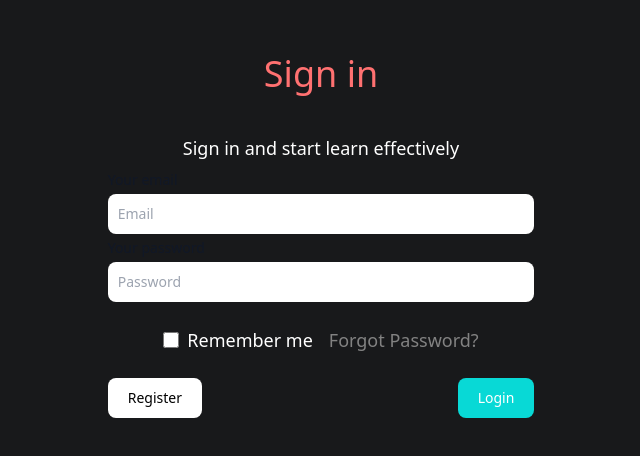
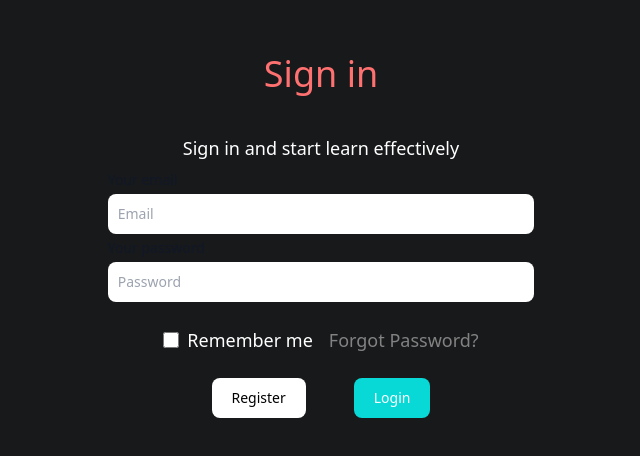
Before and after one commit to Ask-TU/Frontend_Arai_Tailwind, a Next.js app: page /login in a window 1280 px wide. Shown: the part 164-620 px from the top of the page, without its empty margins (319-959 px from the left). Built offline with nearby package versions, Linux system fonts and the light colour scheme.

Commit message:
Update index.js

```diff
--- a/src/pages/login/index.js
+++ b/src/pages/login/index.js
@@ -21,7 +21,7 @@ const index = () => {
     return (
         <main className='bg-18191B w-screen h-screen'>
             <div className='flex h-screen'>
-                <form className="m-auto w-2/6">
+                <form className="m-auto md:w-2/6">
                     <div gap={5} className='stack'>
                         <h1 className="text-center text-FF7171 text-2xl md:text-4xl mb-10 font-medium">Sign in</h1>
                         <p className="text-center text-white mb-2 font-medium md:text-lg text-sm">
@@ -44,13 +44,13 @@ const index = () => {
                         <label for="remember" className="ml-2 md:text-lg text-sm font-medium text-white dark:text-white">Remember me</label>
                         <label className="ml-4 md:text-lg text-sm font-medium text-828282 dark:text-828282"><a href='/register'>Forgot Password?</a></label>
                     </div>
-                    <div className='flex justify-between'>
-                        <Link  href='/register'>
+                    <div className='flex justify-center'>
+                        <Link  href='/register' className='mr-6'>
                            <button type="submit" className="text-black bg-white hover:bg-gray-300 font-medium rounded-lg text-sm w-auto px-5 py-2.5 text-center dark:bg-white dark:hover:bg-gray-300">Register</button>
                         </Link>
                         <button
                             type="submit"
-                            className="text-white bg-08D9D6 hover:bg-12A6A4 font-medium rounded-lg text-sm w-auto px-5 py-2.5 text-center dark:bg-08D9D6 dark:hover:bg-12A6A4"
+                            className="text-white bg-08D9D6 hover:bg-12A6A4 font-medium rounded-lg text-sm w-auto px-5 py-2.5 text-center dark:bg-08D9D6 dark:hover:bg-12A6A4 ml-6"
                             disabled={isLoading}
                             onClick={!isLoading ? handleClick : null}
                         >{isLoading ? 'Loading…' : 'Login'}</button>
```
